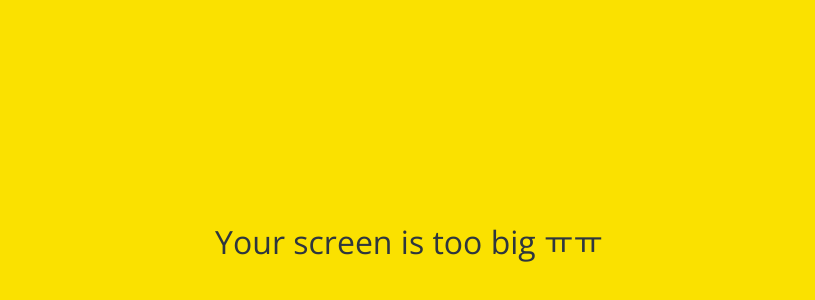
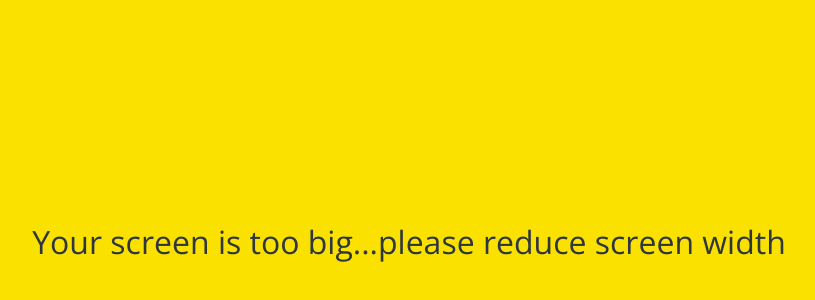
Before and after one commit to Odyssey409/kokoa-clone-nomardcoder, a plain HTML site: page settings.html in a window 1280 px wide. Shown: the part 158-458 px from the top of the page, without its empty margins (231-1046 px from the left). Drawn offline with nearby package versions, Linux system fonts and the light colour scheme.

Commit message:
max-width update
화면 최소 크기 수정 및 오류 메시지 수정.

```diff
--- a/css/components/no-mobile.css
+++ b/css/components/no-mobile.css
@@ -11,7 +11,7 @@
   font-size: 32px;
 }
 
-@media screen and (max-width: 645px) {
+@media screen and (max-width: 545px) {
   #no-mobile {
     display: none;
   }
--- a/settings.html
+++ b/settings.html
@@ -90,7 +90,7 @@
       </ul>
     </nav>
     <div id="no-mobile">
-      <span>Your screen is too big ㅠㅠ</span>
+      <span>Your screen is too big...please reduce screen width</span>
     </div>
     <script
       script
```
